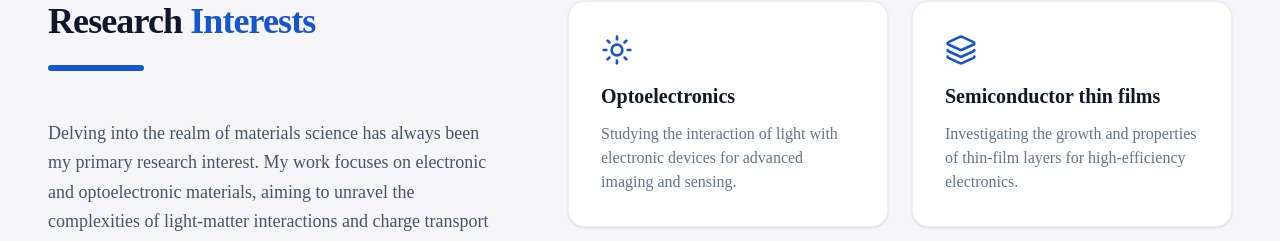
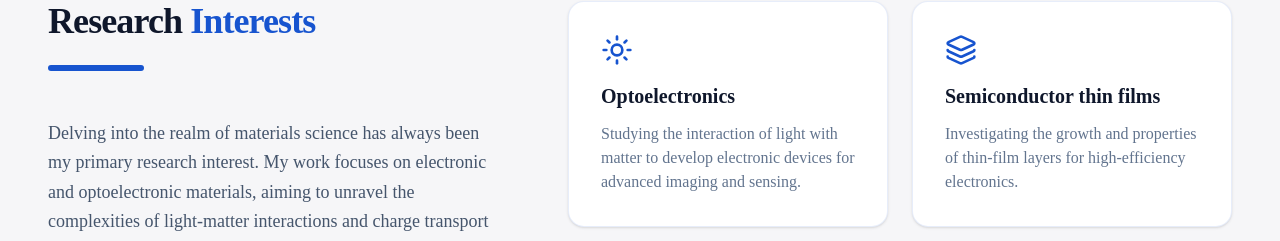
Before and after one commit to sebind/sebind.github.io, a React (Vite) app: page / in a window 1280 px wide. Shown: the part 860-1101 px from the top of the page. Built offline with nearby package versions, Linux system fonts and the light colour scheme.

Commit message:
Update Home.tsx

```diff
--- a/src/pages/Home.tsx
+++ b/src/pages/Home.tsx
@@ -4,7 +4,7 @@ import { motion } from 'motion/react';
 
 export default function Home() {
   const interests = [
-    { icon: <Sun className="w-8 h-8 text-[#1754cf]" />, title: "Optoelectronics", desc: "Studying the interaction of light with electronic devices for advanced imaging and sensing." },
+    { icon: <Sun className="w-8 h-8 text-[#1754cf]" />, title: "Optoelectronics", desc: "Studying the interaction of light with matter to develop electronic devices for advanced imaging and sensing." },
     { icon: <LayersIcon className="w-8 h-8 text-[#1754cf]" />, title: "Semiconductor thin films", desc: "Investigating the growth and properties of thin-film layers for high-efficiency electronics." },
     { icon: <Monitor className="w-8 h-8 text-[#1754cf]" />, title: "Computational Materials", desc: "Utilizing DFT and advanced simulations to predict novel material properties." },
     { icon: <FlaskConical className="w-8 h-8 text-[#1754cf]" />, title: "Lead-free perovskites", desc: "Developing eco-friendly, non-toxic materials for stable and efficient solar cells." },
```
